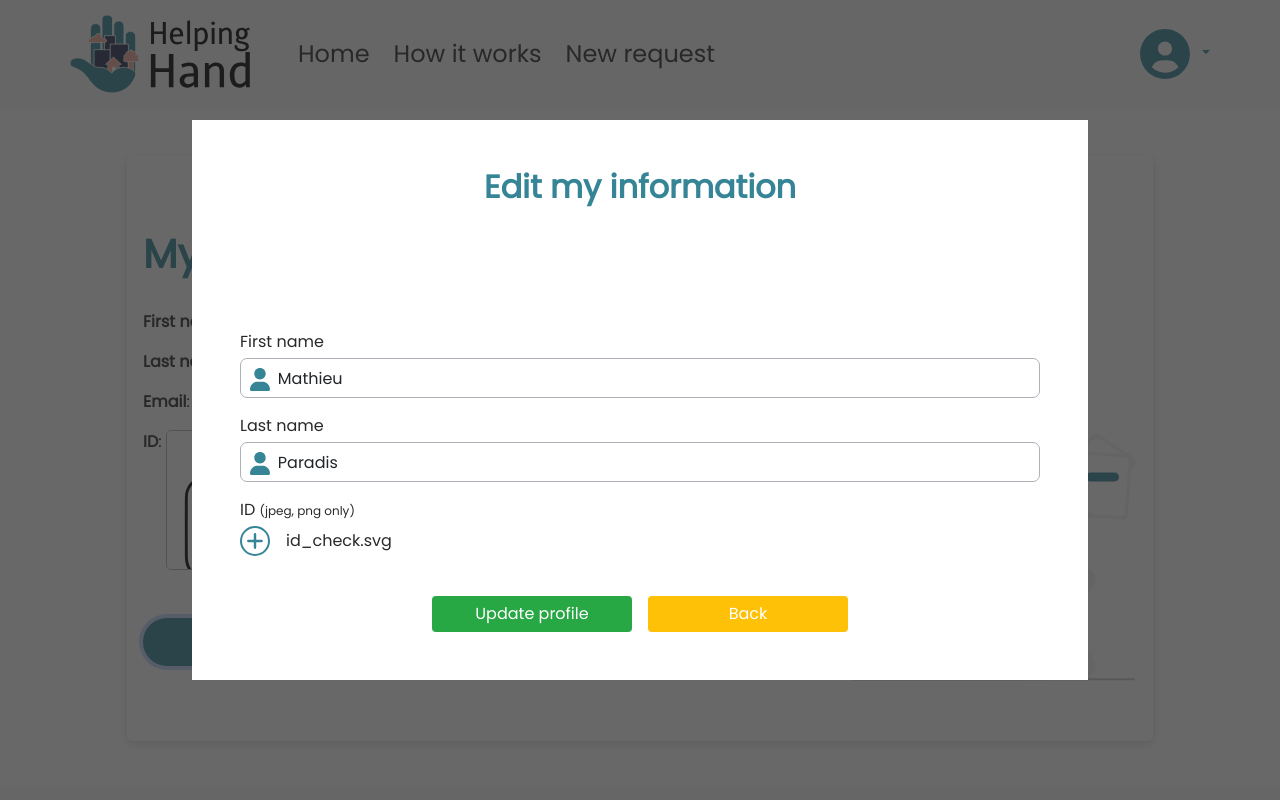
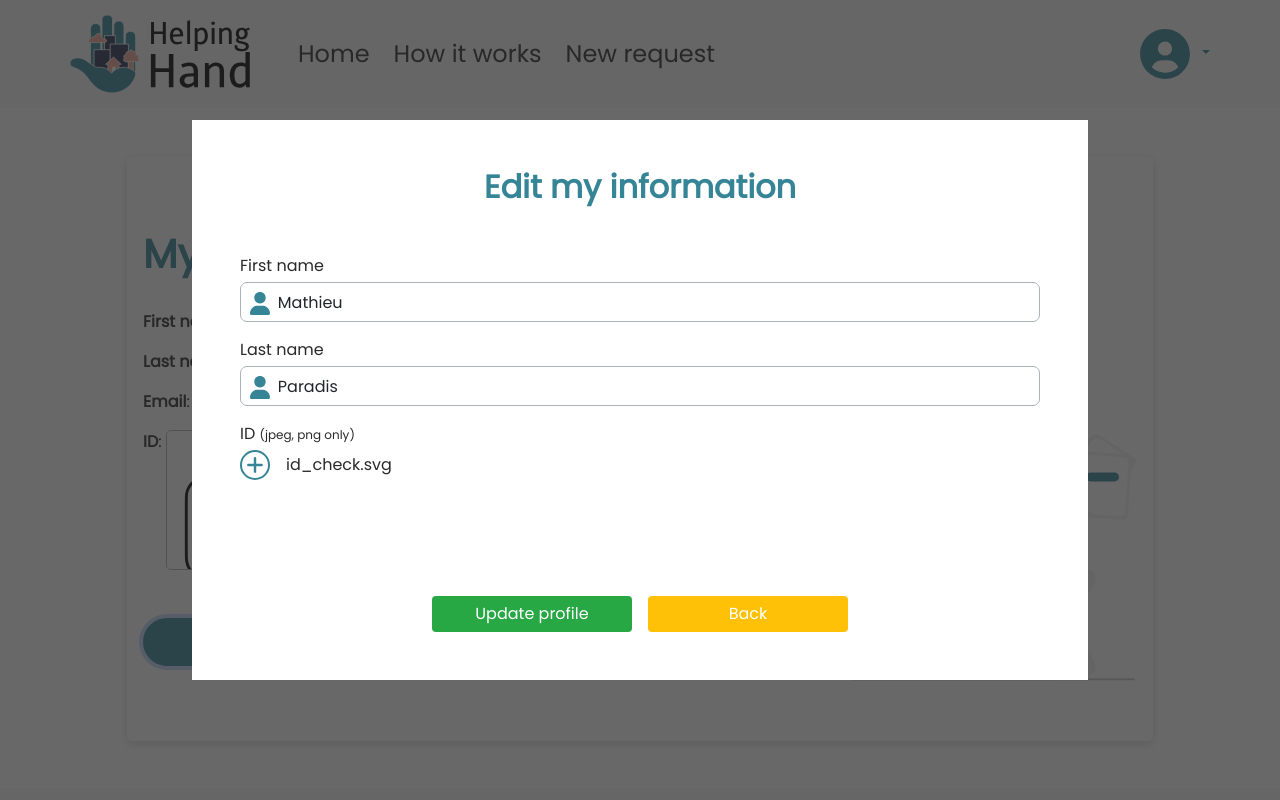
Before and after one commit to MathieuParadis/helping-hand, a React (Create React App) app: page /my-profile in a window 1280 px wide. Both pictures are taken after a click on the button "Edit my profile". Shown: the top 800 px of the page. Built offline with nearby package versions, Linux system fonts and the light colour scheme; what pigeon-maps would draw is missing.

Commit message:
edited EditProfileModal

```diff
--- a/src/components/EditProfileModal.jsx
+++ b/src/components/EditProfileModal.jsx
@@ -46,10 +46,11 @@ const EditProfileModal = ({userData}) => {
     <div className="edit-profile-modal">
       <div className="edit-profile-modal-overlay"></div>
       <div className="edit-profile-modal-white-bg">
-        <div className="edit-profile-modal-content d-flex flex-column justify-content-between align-items-center w-100 p-4 p-md-5">
+        <div className="edit-profile-modal-content d-flex flex-column align-items-center w-100 p-4 p-md-5">
           <h2 className="text-primary fw-bold mb-5">Edit my information</h2>
-          <div className="form-container w-100">
-            <form onSubmit={updateInformationRequest} className="d-flex flex-column justify-content-center w-100">
+          <div className="form-container d-flex flex-grow-1 w-100">
+            <form onSubmit={updateInformationRequest} className="d-flex flex-column justify-content-between w-100">
+              <div>
                 <div className="input mb-3">
                   <label htmlFor="first_name" className="mb-1">First name</label>
                   <input type="text" className="form-control" id="first-name" aria-describedby="first_name input field" placeholder="First name" value={fname} onChange={(e) => setFname(e.target.value)} required />
@@ -68,6 +69,7 @@ const EditProfileModal = ({userData}) => {
                   </div>
                   <input type="file" className="" id="hiddenFileInput" aria-describedby="file input field" onInput={(e) => setId_card(e.target.value)} onChange={(e) => handleChange()} accept="image/png, image/jpeg" ref={hiddenFileInput} />
                 </div>
+              </div>
               <div className="d-flex flex-column flex-md-row justify-content-md-center mt-4">
                 <button type="submit" className="btn button-success button-modal me-0 me-md-2 mb-3 mb-md-0 p-1">Update profile</button>
                 <button type="reset" className="btn button-warning button-modal ms-0 ms-md-2 p-1" onClick={() => closeEditProfileModal()}>Back</button>
```
Lines whose indentation alone changed are shown as unchanged.
